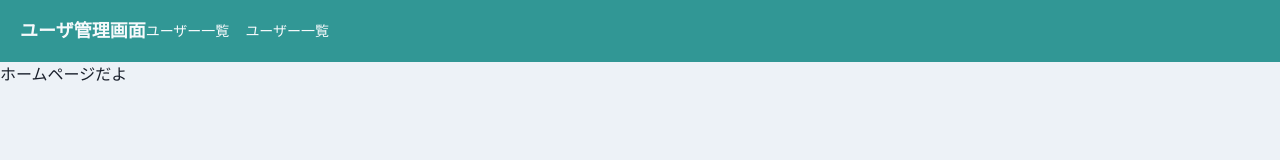
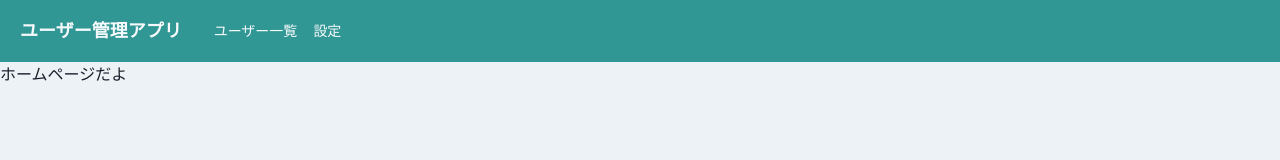
Before and after one commit to TomoyukiMatsuda/react-chakra-ui-practice, a React (Create React App) app: page /home in a window 1280 px wide. Shown: the top 160 px of the page. Built offline with nearby package versions, Linux system fonts and the light colour scheme.

Commit message:
ヘッダーの作成

```diff
--- /dev/null
+++ b/src/components/atoms/button/MenuIconButton.tsx
@@ -0,0 +1,22 @@
+import { VFC, memo } from "react";
+import { IconButton } from "@chakra-ui/react";
+import { HamburgerIcon } from "@chakra-ui/icons";
+
+type Props = {
+  onOpen: () => void;
+}
+
+export const MenuIconButton: VFC<Props> = memo((props) => {
+  const { onOpen } = props;
+
+  return (
+    <IconButton
+      aria-label="メニューボタン"
+      icon={<HamburgerIcon />}
+      size="sm"
+      variant="unstyled"
+      display={{ base: "block", md: "none" }}
+      onClick={onOpen}
+    />
+  )
+});
--- /dev/null
+++ b/src/components/molecules/MenuDrawer.tsx
@@ -0,0 +1,28 @@
+import { Drawer, DrawerOverlay, DrawerContent, DrawerBody, Button } from "@chakra-ui/react";
+import { memo, VFC } from "react";
+
+type Props = {
+  onClose: () => void;
+  isOpen: boolean;
+  onClickHome: () => void;
+  onClickUserManagement: () => void;
+  onClickSetting: () => void;
+}
+
+export const MenuDrawer: VFC<Props> = memo((props) => {
+  const { onClose, isOpen, onClickHome, onClickUserManagement, onClickSetting } = props;
+
+  return (
+    <Drawer placement="left" size="xs" onClose={onClose} isOpen={isOpen}>
+      <DrawerOverlay>
+        <DrawerContent>
+          <DrawerBody p={0} bg="gray.100">
+            <Button w="100%" onClick={onClickHome}>トップ</Button>
+            <Button w="100%" onClick={onClickUserManagement}>ユーザ一覧</Button>
+            <Button w="100%" onClick={onClickSetting}>設定</Button>
+          </DrawerBody>
+        </DrawerContent>
+      </DrawerOverlay>
+    </Drawer>
+  )
+})
--- a/src/components/organisms/layout/Header.tsx
+++ b/src/components/organisms/layout/Header.tsx
@@ -1,9 +1,16 @@
-import { Flex, Heading, Link, Box, IconButton, Drawer, DrawerOverlay, DrawerContent, DrawerBody, Button, useDisclosure } from "@chakra-ui/react";
-import { VFC, memo } from "react";
-import { HamburgerIcon } from "@chakra-ui/icons";
+import { Flex, Heading, Link, Box, useDisclosure } from "@chakra-ui/react";
+import { MenuIconButton } from "components/atoms/button/MenuIconButton";
+import { MenuDrawer } from "components/molecules/MenuDrawer";
+import { VFC, memo, useCallback } from "react";
+import { useHistory } from "react-router-dom";
 
 export const Header: VFC = memo(() => {
   const { isOpen, onOpen, onClose } = useDisclosure();
+  const history = useHistory();
+
+  const onClickHome = useCallback(() => history.push("/home"), []);
+  const onClickUserManagement = useCallback(() => history.push("/home/user_management"), []);
+  const onClickSetting = useCallback(() => history.push("/home/setting"), []);
 
   return (
     <>
@@ -15,42 +22,39 @@ export const Header: VFC = memo(() => {
         justify="space-between"
         padding={{ base: 3, md: 5 }}
       >
-        <Heading as="h1" fontSize={{ base: "md", md: "lg" }}>
-          ユーザ管理画面
-        </Heading>
+        <Flex
+          align="center"
+          as="a"
+          mr={8}
+          _hover={{ cursor: "pointer" }}
+          onClick={onClickHome}
+        >
+          <Heading as="h1" fontSize={{ base: "md", md: "lg" }}>
+            ユーザー管理アプリ
+          </Heading>
+        </Flex>
         <Flex
           align="center"
           fontSize="sm"
+          display={{ base: "none", md: "flex" }}
           flexGrow={2}
-          display={{ base: "none", md: "flex" }}
         >
           <Box pr={4}>
-            <Link>ユーザー一覧</Link>
+            <Link onClick={onClickUserManagement}>ユーザー一覧</Link>
           </Box>
           <Box>
-            <Link>ユーザー一覧</Link>
+            <Link onClick={onClickSetting}>設定</Link>
           </Box>
         </Flex>
-        <IconButton
-        aria-label="メニューボタン"
-        icon={<HamburgerIcon />}
-        size="sm"
-        variant="unstyled"
-        display={{ base: "block", md: "none" }}
-        onClick={onOpen}
-        />
+        <MenuIconButton onOpen={onOpen} />
       </Flex>
-      <Drawer placement="left" size="xs" onClose={onClose} isOpen={isOpen}>
-        <DrawerOverlay>
-          <DrawerContent>
-            <DrawerBody p={0} bg="gray.100">
-              <Button w="100%">トップ</Button>
-              <Button w="100%">ユーザ一覧</Button>
-              <Button w="100%">設定</Button>
-            </DrawerBody>
-          </DrawerContent>
-        </DrawerOverlay>
-      </Drawer>
+      <MenuDrawer
+        onClose={onClose}
+        isOpen={isOpen}
+        onClickHome={onClickHome}
+        onClickUserManagement={onClickUserManagement}
+        onClickSetting={onClickSetting}
+      />
     </>
   );
 });
```
